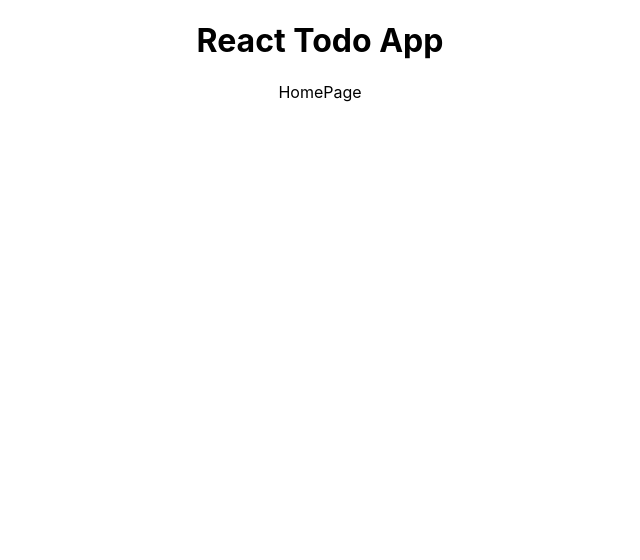
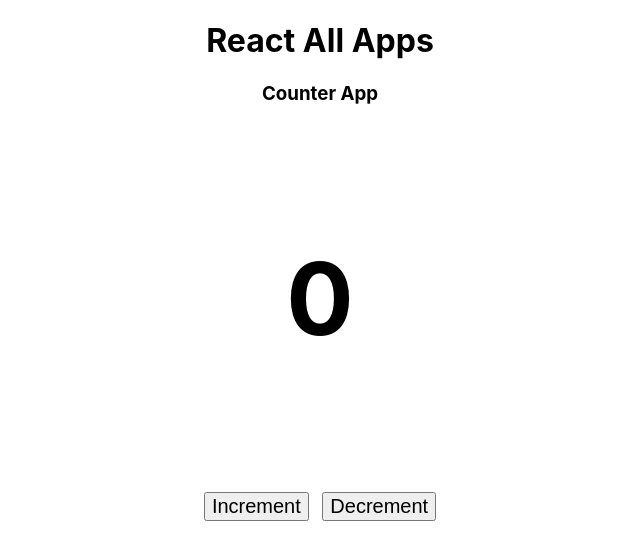
Before and after one commit to gitcoder-23/react-todo-app-tutorial, a React (Create React App) app: page / in a window 1280 px wide. Shown: the top 560 px of the page, without its empty margins (320-960 px from the left). Built offline with nearby package versions, Linux system fonts and the light colour scheme.

Commit message:
new operation added

```diff
--- a/src/App.js
+++ b/src/App.js
@@ -2,19 +2,20 @@
 import { Route, Routes } from 'react-router-dom';
 import './App.css';
 import HomePage from './pages/HomePage';
-import ViewTodo from './pages/ViewTodo';
-import CreateTodo from './pages/CreateTodo';
+import ViewTodo from './pages/todoApp/ViewTodo';
+import CreateTodo from './pages/todoApp/CreateTodo';
+import Counter from './pages/otherApp/Counter';
 
 function App() {
   return (
     <>
       <div className="App">
-        <h1>React Todo App</h1>
+        <h1>React All Apps</h1>
         <Routes>
-          <Route exact path="/" element={<HomePage />} />
+          <Route exact path="/" element={<Counter />} />
+          <Route exact path="/home" element={<HomePage />} />
           <Route exact path="/view" element={<ViewTodo />} />
           <Route exact path="/create" element={<CreateTodo />} />
-
         </Routes>
       </div>
     </>
--- /dev/null
+++ b/src/pages/otherApp/Counter.js
@@ -0,0 +1,43 @@
+import React, { useState } from 'react';
+
+const Counter = () => {
+  const [number, setNumber] = useState(0);
+
+  const onIncrement = () => {
+    setNumber(number + 1);
+  };
+
+  const onDecrement = () => {
+    setNumber(number - 1);
+    if (number === 0) {
+      setNumber(0);
+    }
+  };
+
+  // console.log('number-->', number);
+
+  localStorage.setItem('countedNumber', JSON.stringify(number));
+
+  const storeCountedNum = JSON.parse(localStorage.getItem('countedNumber'));
+  console.log('storeCountedNum=>', storeCountedNum);
+
+  return (
+    <>
+      <div className="container">
+        <h3>Counter App</h3>
+        <h4 style={{ fontSize: 100 }}>
+          <span>{number ?? storeCountedNum}</span>
+        </h4>
+        <button style={{ fontSize: 20 }} onClick={() => onIncrement()}>
+          Increment
+        </button>
+        &nbsp;&nbsp;&nbsp;
+        <button style={{ fontSize: 20 }} onClick={() => onDecrement()}>
+          Decrement
+        </button>
+      </div>
+    </>
+  );
+};
+
+export default Counter;
```
Also changed, not shown: src/pages/todoApp/CreateTodo.js (renamed from src/pages/CreateTodo.js), src/pages/todoApp/ViewTodo.js (renamed from src/pages/ViewTodo.js).
